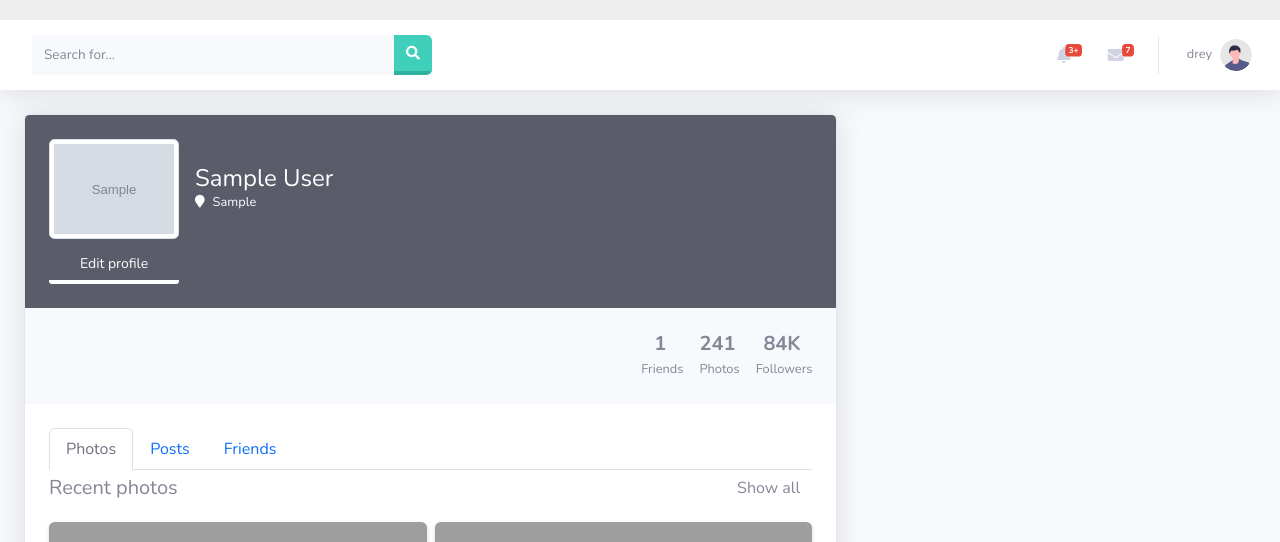
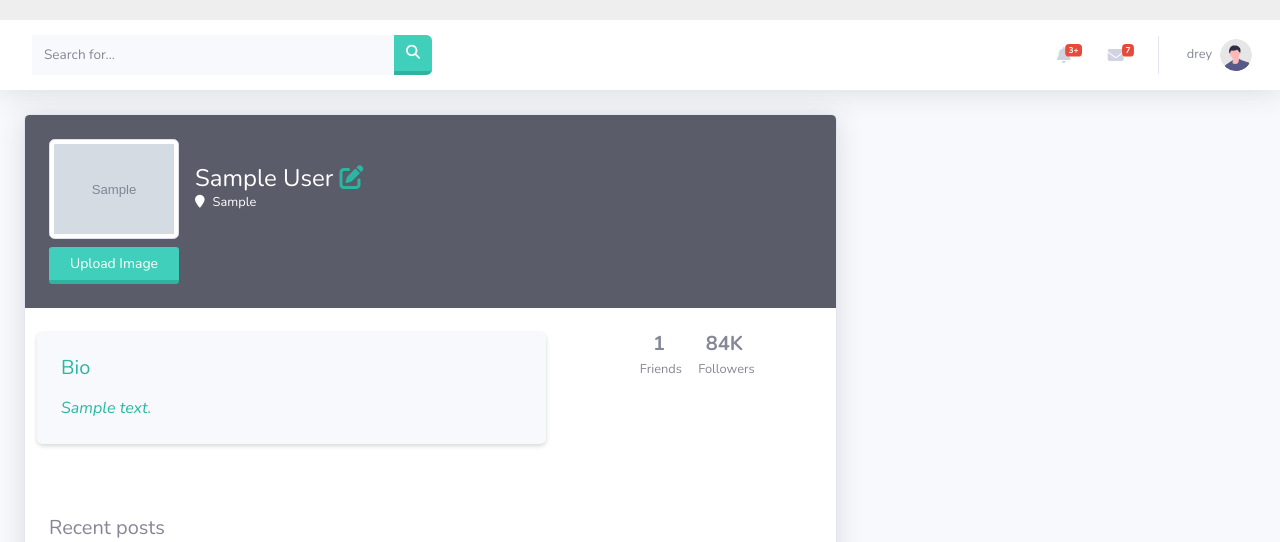
Before and after one commit to niyimarc/social-media, a Django app: page /profiles/ in a window 1280 px wide. Shown: the top 542 px of the page. Run offline with Django 4.2, Linux system fonts and the light colour scheme; a user stored in the database is signed in; data comes from the database, SQL or seed files in the repository; tables that the repository leaves empty hold one stand-in row (values such as "Sample post"); grey boxes marked "Sample" are stand-in pictures; some libraries are stand-ins or nearby versions; grey boxes are pictures that could not be loaded.

Commit message:
create the update name fields, update profile picture and update bio field

```diff
--- /dev/null
+++ b/profiles/forms.py
@@ -0,0 +1,18 @@
+from django import forms
+from .models import Profile
+
+class NameModelForm(forms.ModelForm):
+    class Meta:
+        model = Profile
+        fields = ('first_name', 'last_name',)
+
+
+class AvatarModelForm(forms.ModelForm):
+    class Meta:
+        model = Profile
+        fields = ('avatar',)
+
+class BioModelForm(forms.ModelForm):
+    class Meta:
+        model = Profile
+        fields = ('bio',)
--- a/profiles/templates/profiles/myprofile.html
+++ b/profiles/templates/profiles/myprofile.html
@@ -9,38 +9,12 @@
     <div class="col-xl-8 col-lg-7">
         <!-- Profile widget -->
         <div class="bg-white card shadow rounded overflow-hidden">
-            <div class="px-4 pt-0 pb-4 bg-dark">
-                <div class="media align-items-end profile-header">
-                    <div class="profile mr-3 mt-4"><img src="{{profile.avatar.url}}" alt="..." width="130"
-                            class="rounded mb-2 img-thumbnail"><a href="#" class="btn btn-dark btn-sm btn-block">Edit
-                            profile</a></div>
-                    <div class="media-body mb-5 text-white">
-                        <h4 class="mt-0 mb-0">{{profile.first_name}} {{profile.last_name}}</h4>
-                        <p class="small mb-4"> <i class="fa fa-map-marker mr-2"></i>{{profile.country}}</p>
-                    </div>
-                </div>
-            </div>
-
-            <div class="bg-light p-4 d-flex justify-content-end text-center">
-                <ul class="list-inline mb-0">
-                    <li class="list-inline-item">
-                        <h5 class="font-weight-bold mb-0 d-block">{{profile.get_friends_no}}</h5><small
-                            class="text-muted"> <i class="fa fa-user-circle-o mr-1"></i>Friends</small>
-                    </li>
-                    <li class="list-inline-item">
-                        <h5 class="font-weight-bold mb-0 d-block">241</h5><small class="text-muted"> <i
-                                class="fa fa-picture-o mr-1"></i>Photos</small>
-                    </li>
-                    <li class="list-inline-item">
-                        <h5 class="font-weight-bold mb-0 d-block">84K</h5><small class="text-muted"> <i
-                                class="fa fa-user-circle-o mr-1"></i>Followers</small>
-                    </li>
-                </ul>
-            </div>
+            {% include "includes/profile/profile.html" %}
+        </div>
 
 
             <div class="py-4 px-4">
-                {% include "includes/profile/nav.html" %}
+
                 <div class="tab-content" id="nav-tabContent">
                     {% comment %} photo starts here {% endcomment %}
                     {% include "includes/profile/photos.html" %}
@@ -50,9 +24,15 @@
                     {% include "includes/profile/posts.html" %}
                     {% comment %} post ends here {% endcomment %}
 
-                    {% comment %} friends starts here  {% endcomment %}
+                    {% comment %} friends starts here {% endcomment %}
                     {% include "includes/profile/friends.html" %}
-                    {% comment %} friends ends here  {% endcomment %}
+                    {% comment %} friends ends here {% endcomment %}
+
+                    {% include "includes/profile/modals.html" %}
+                    {% include "includes/profile/nav.html" %}
+                    {% if confirm %}
+                        <h2>Updated</h2>
+                    {% endif %}
                 </div>
 
 
--- a/profiles/views.py
+++ b/profiles/views.py
@@ -1,12 +1,50 @@
 from django.shortcuts import render
 from .models import Profile
+from .forms import NameModelForm, AvatarModelForm, BioModelForm
+from django.http import HttpResponseRedirect
 
 # Create your views here.
 
 def my_profile_view(request):
     profile = Profile.objects.get(user=request.user)
+    nameform = NameModelForm(request.POST, instance=profile)
+    bioform = BioModelForm(request.POST, instance=profile)
+    avatarform = AvatarModelForm(request.POST or None, request.FILES or None, instance=profile)
+    # I will set the initial value of confirm to False
+    # whenever I successfully submit a form, I wan the confirm value back to false
+    # I will add it to the contex so I can use in the template
+    confirm = False
+
+    # form me to be able to use multiple forms in a view,
+    # I have to use the attribute name="" in the submit button.
+
+    # if method="POST" and name="btnname" submit this form
+    if request.method == 'POST' and 'btnname' in request.POST:
+        if nameform.is_valid():
+            nameform.save(commit=True)
+            # change the value of confirm to True
+            confirm = True
+
+    # if method="POST" and name="btnbio" submit this form
+    if request.method == 'POST' and 'btnbio' in request.POST:
+        if bioform.is_valid():
+            bioform.save(commit=True)
+            # change the value of confirm to True
+            confirm = True
+
+    # if method="POST" and name="btnavatar" submit this form
+    if request.method == 'POST' and 'btnavatar' in request.POST:
+        if avatarform.is_valid():
+            avatarform.save(commit=True)
+            # change the value of confirm to True
+            confirm = True
+
 
     contex = {
-        'profile': profile
+        'profile': profile,
+        'nameform': nameform,
+        'avatarform': avatarform,
+        'bioform': bioform,
+        'confirm': confirm,
     }
     return render(request, 'profiles/myprofile.html', contex)
--- a/templates/base.html
+++ b/templates/base.html
@@ -20,6 +20,7 @@
     <link
         href="https://fonts.googleapis.com/css?family=Nunito:200,200i,300,300i,400,400i,600,600i,700,700i,800,800i,900,900i"
         rel="stylesheet">
+    <link rel="stylesheet" href="https://cdnjs.cloudflare.com/ajax/libs/font-awesome/6.2.1/css/all.min.css" integrity="sha512-MV7K8+y+gLIBoVD59lQIYicR65iaqukzvf/nwasF0nqhPay5w/9lJmVM2hMDcnK1OnMGCdVK+iQrJ7lzPJQd1w==" crossorigin="anonymous" referrerpolicy="no-referrer" />
 
     <!-- Custom styles for this template-->
     <link href="{% static 'css/sb-admin-2.min.css' %}" rel="stylesheet">
@@ -98,7 +99,7 @@
     <script src="{% static 'vendor/bootstrap/js/bootstrap.bundle.min.js' %}"></script>
 
     <!-- Core plugin JavaScript-->
-    <script src="{% static 'vendor/jquery-easing/jquery.easing.min.js' }"></script>
+    <script src="{% static 'vendor/jquery-easing/jquery.easing.min.js' %}"></script>
 
     <!-- Custom scripts for all pages-->
     <script src="{% static 'js/sb-admin-2.min.js' %}"></script>
--- /dev/null
+++ b/templates/includes/profile/modals.html
@@ -0,0 +1,81 @@
+<!-- Button trigger modal -->
+{% comment %} <button type="button" class="btn btn-primary" data-bs-toggle="modal" data-bs-target="#uploadavatar">
+  Launch demo modal
+</button> {% endcomment %}
+
+<!-- Upload image Modal starts here -->
+<div class="modal fade" id="uploadavatar" tabindex="-1" aria-labelledby="uploadavatarLabel" aria-hidden="true">
+  <div class="modal-dialog">
+    <div class="modal-content">
+      <div class="modal-header">
+        <h5 class="modal-title" id="uploadavatarLabel">Upload Profile Picture</h5>
+        <button type="button" class="btn-close" data-bs-dismiss="modal" aria-label="Close"></button>
+      </div>
+      <div class="modal-body">
+        <form action="" method="POST" enctype="multipart/form-data">
+          {{avatarform}}
+
+          {% csrf_token %}
+
+      </div>
+      <div class="modal-footer">
+        <button type="button" class="btn btn-secondary" data-bs-dismiss="modal">Close</button>
+        <button type="submit" class="btn btn-primary" name="btnavatar">Save changes</button>
+        </form>
+      </div>
+    </div>
+  </div>
+</div>
+{% comment %} upload image modal ends here  {% endcomment %}
+
+
+{% comment %} edit name modal starts here  {% endcomment %}
+<div class="modal fade" id="editname" tabindex="-1" aria-labelledby="editnameLabel" aria-hidden="true">
+  <div class="modal-dialog">
+    <div class="modal-content">
+      <div class="modal-header">
+        <h5 class="modal-title" id="editnameLabel">Update Name</h5>
+        <button type="button" class="btn-close" data-bs-dismiss="modal" aria-label="Close"></button>
+      </div>
+      <div class="modal-body">
+        <form action="" method="POST">
+        {% csrf_token %}
+          {{nameform.first_name}}
+          {{nameform.last_name}}
+
+      </div>
+      <div class="modal-footer">
+        <button type="button" class="btn btn-secondary" data-bs-dismiss="modal">Close</button>
+        <button type="submit" class="btn btn-primary" name="btnname">Save changes</button>
+
+        </form>
+      </div>
+    </div>
+  </div>
+</div>
+{% comment %} edit name modal ends here  {% endcomment %}
+
+{% comment %} edit bio modal starts here  {% endcomment %}
+<div class="modal fade" id="editbio" tabindex="-1" aria-labelledby="editbioLabel" aria-hidden="true">
+  <div class="modal-dialog">
+    <div class="modal-content">
+      <div class="modal-header">
+        <h5 class="modal-title" id="editbioLabel">Update Bio</h5>
+        <button type="button" class="btn-close" data-bs-dismiss="modal" aria-label="Close"></button>
+      </div>
+      <div class="modal-body">
+        <form action="" method="POST">
+        {% csrf_token %}
+          {{bioform}}
+
+      </div>
+      <div class="modal-footer">
+        <button type="button" class="btn btn-secondary" data-bs-dismiss="modal">Close</button>
+        <button type="submit" class="btn btn-primary" name="btnbio">Save changes</button>
+
+        </form>
+      </div>
+    </div>
+  </div>
+</div>
+{% comment %} edit bio modal ends here  {% endcomment %}
--- a/templates/includes/profile/nav.html
+++ b/templates/includes/profile/nav.html
@@ -1,10 +1,10 @@
 <nav>
                     <div class="nav nav-tabs" id="nav-tab" role="tablist">
+                        <button class="nav-link" id="nav-profile-tab" data-bs-toggle="tab" data-bs-target="#nav-profile"
+                            type="button" role="tab" aria-controls="nav-profile" aria-selected="false">Photos</button>
                         <button class="nav-link active" id="nav-home-tab" data-bs-toggle="tab"
                             data-bs-target="#nav-home" type="button" role="tab" aria-controls="nav-home"
-                            aria-selected="true">Photos</button>
-                        <button class="nav-link" id="nav-profile-tab" data-bs-toggle="tab" data-bs-target="#nav-profile"
-                            type="button" role="tab" aria-controls="nav-profile" aria-selected="false">Posts</button>
+                            aria-selected="true">Posts</button>
                         <button class="nav-link" id="nav-contact-tab" data-bs-toggle="tab" data-bs-target="#nav-contact"
                             type="button" role="tab" aria-controls="nav-contact" aria-selected="false">Friends</button>
                     </div>
--- a/templates/includes/profile/photos.html
+++ b/templates/includes/profile/photos.html
@@ -1,4 +1,4 @@
-<div class="tab-pane fade show active" id="nav-home" role="tabpanel" aria-labelledby="nav-home-tab">
+<div class="tab-pane fade" id="nav-profile" role="tabpanel" aria-labelledby="nav-profile-tab">
                         <div class="d-flex align-items-center justify-content-between mb-3">
                             <h5 class="mb-0">Recent photos</h5><a href="#" class="btn btn-link text-muted">Show all</a>
                         </div>
--- a/templates/includes/profile/posts.html
+++ b/templates/includes/profile/posts.html
@@ -1,4 +1,4 @@
-<div class="tab-pane fade" id="nav-profile" role="tabpanel" aria-labelledby="nav-profile-tab">
+<div class="tab-pane fade show active" id="nav-home" role="tabpanel" aria-labelledby="nav-home-tab">
                         <div class="py-4">
                             <h5 class="mb-3">Recent posts</h5>
                             <div class="p-4 bg-light rounded shadow-sm">
--- /dev/null
+++ b/templates/includes/profile/profile.html
@@ -0,0 +1,39 @@
+<div class="px-4 pt-0 pb-4 bg-dark">
+    <div class="media align-items-end profile-header">
+        <div class="profile mr-3 mt-4"><img src="{{profile.avatar.url}}" alt="..." width="130"
+                class="rounded mb-2 img-thumbnail"><a href="#"
+                class="btn btn-primary btn-sm btn-block" data-bs-toggle="modal" data-bs-target="#uploadavatar">Upload Image</a></div>
+        <div class="media-body mb-5 text-white">
+            <h4 class="mt-0 mb-0">{{profile.first_name}} {{profile.last_name}}
+            <a href="" data-bs-toggle="modal" data-bs-target="#editname">
+            <i class="fa-solid fa-pen-to-square"></i>
+            </a></h4>
+            <p class="small mb-4"> <i class="fa fa-map-marker mr-2"></i>{{profile.country}}</p>
+        </div>
+
+    </div>
+</div>
+
+<div class="row">
+    <div class="py-4 col-md-8 px-4">
+        <a href="" data-bs-toggle="modal" data-bs-target="#editbio">
+        <div class="p-4 bg-light rounded shadow-sm">
+            <h5 class="mb-3">Bio</h5>
+            <p class="font-italic mb-0">{{profile.bio}}</p>
+
+        </div>
+        </a>
+    </div>
+
+    <div class="p-4 d-flex justify-content-end text-center col-md-3">
+        <ul class="list-inline mb-0">
+            <li class="list-inline-item">
+                <h5 class="font-weight-bold mb-0 d-block">{{profile.get_friends_no}}</h5><small
+                    class="text-muted"> <i class="fa fa-user-circle-o mr-1"></i>Friends</small>
+            </li>
+            <li class="list-inline-item">
+                <h5 class="font-weight-bold mb-0 d-block">84K</h5><small class="text-muted"> <i
+                        class="fa fa-user-circle-o mr-1"></i>Followers</small>
+            </li>
+        </ul>
+    </div>
```
Also changed, not shown: media/avatars/friends-3042751_1280.jpg (added).
